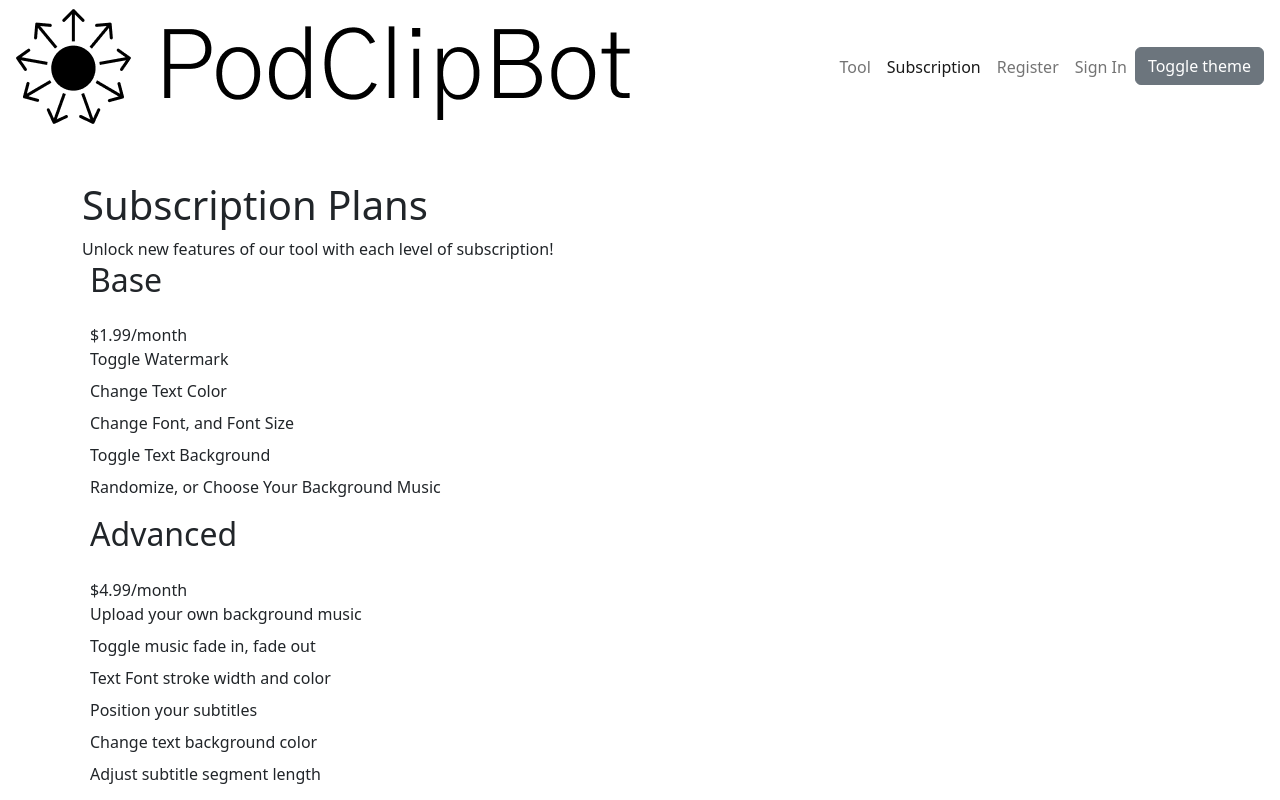
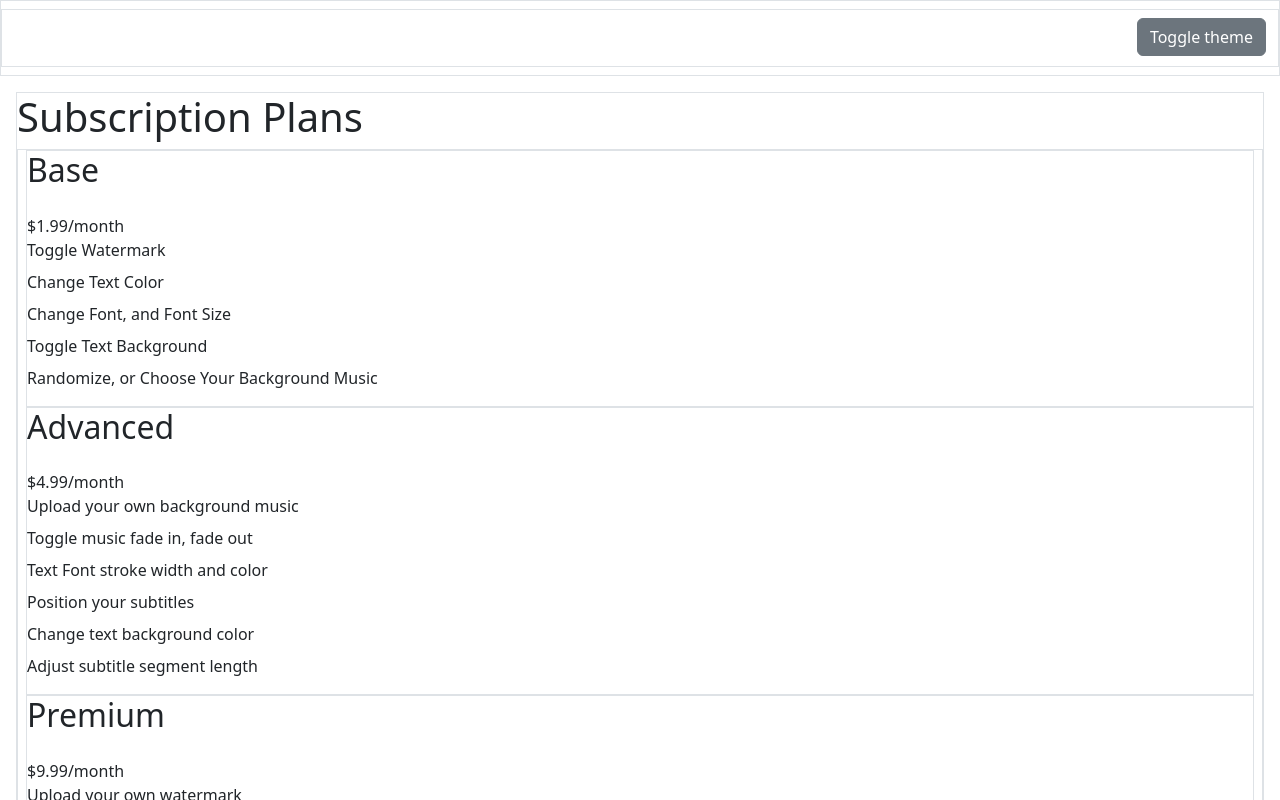
Before and after one commit to SeanCarlson96/PodClipBot-frontend, a React (Create React App) app: page /subscriptions in a window 1280 px wide. Shown: the top 800 px of the page. Built offline with nearby package versions, Linux system fonts and the light colour scheme.

Commit message:
laptop ui

```diff
--- a/src/App.css
+++ b/src/App.css
@@ -22,7 +22,7 @@ progress {
 }
 
 .App {
-	min-height: 90.5vh;
+	min-height: 91vh;
 	/* background-color: #f5f5f7; */
 	/* background-color: #b9babd; */
 	/* background-color: #3F444D; */
@@ -30,6 +30,10 @@ progress {
 
 .Tool {
 	max-width: 800px;
+}
+
+.Subscriptions {
+	max-width: 1300px;
 }
 
 .clip-box {
--- a/src/App.js
+++ b/src/App.js
@@ -42,7 +42,7 @@ function App() {
         <div className={`${bgColor} ${textColor}`}>
           <Router>
               <Header />
-                <div className="App p-5">
+                <div className="App p-3">
                     <Routing />
                 </div>
               <Footer />
--- a/src/ThemeProvider.js
+++ b/src/ThemeProvider.js
@@ -2,7 +2,7 @@ import React, { useState, useEffect } from 'react';
 import { ThemeContext } from './contexts/ThemeContext';
 
 export function ThemeProvider({ children }) {
-    const [theme, setTheme] = useState('light');
+    const [theme, setTheme] = useState('dark');
 
     const toggleTheme = () => {
         setTheme((currentTheme) => (currentTheme === 'light' ? 'dark' : 'light'));
--- a/src/components/Header.js
+++ b/src/components/Header.js
@@ -16,10 +16,12 @@ const Header = () => {
   };
 
   return (
-    <nav className="navbar navbar-expand-lg navbar-light p-1">
-      <div className="container-fluid d-flex justify-content-between">
-        <a className="navbar-brand pl-4" href="/">
-          <img src={process.env.PUBLIC_URL + '/PodClipBot.com3.png'} alt="logo" className="logo w-44" />
+    // <nav className="navbar navbar-expand-lg navbar-light py-1 px-5 border">
+    <nav className="navbar navbar-expand-lg navbar-dark border">
+      <div className="container-fluid d-flex justify-content-between border">
+        <a className="navbar-brand" href="/">
+          {/* <img src={process.env.PUBLIC_URL + '/PodClipBot.com3.png'} alt="logo" className="logo w-44" /> */}
+          <h2>PodClipBot</h2>
         </a>
         <ul className="navbar-nav flex flex-row space-x-2">
           <li className="nav-item">
--- a/src/components/Subscriptions.js
+++ b/src/components/Subscriptions.js
@@ -1,6 +1,6 @@
 
 const SubscriptionCard = ({ planName, price, benefits }) => (
-  <div className="bg-white rounded-lg p-6 mx-2 my-6 flex-shrink flex-grow">
+  <div className="rounded-lg p-6 mx-2 my-6 w-1/3 border">
     <h2 className="mb-4 font-light">{planName}</h2>
     <p className="text-xl text-gray-600 mb-6">${price}/month</p>
     <ul className="list-unstyled">
@@ -48,10 +48,9 @@ const Subscriptions = () => {
   ];
 
   return (
-    <div className="container mx-auto">
-      <h1 className="font-extralight">Subscription Plans</h1>
-      <p className="mb-10 font-light">Unlock new features of our tool with each level of subscription!</p>
-      <div className="flex flex-wrap justify-center">
+    <div className="Subscriptions mx-auto flex flex-col gap-3 border">
+      <h1>Subscription Plans</h1>
+      <div className="flex justify-center border">
         {subscriptionOptions.map((option, index) => (
           <SubscriptionCard key={index} {...option} />
         ))}
--- a/src/components/advanced-plan-components/AdvancedMusic.js
+++ b/src/components/advanced-plan-components/AdvancedMusic.js
@@ -1,4 +1,5 @@
-import React, {useState} from 'react'
+import React, {useState,useEffect} from 'react'
+import { Tooltip } from 'bootstrap';
 
 function AdvancedMusic({music}) {
     // const [customMusic, setCustomMusic] = useState('');
@@ -11,23 +12,27 @@ function AdvancedMusic({music}) {
     const handleMusicFadeToggle = () => {
       setMusicFade(!musicFade);
     };
+    useEffect(() => {
+      const tooltips = document.querySelectorAll('[data-bs-toggle="tooltip"]');
+      tooltips.forEach((tooltip) => new Tooltip(tooltip));
+    }, []);
 
   return (
     <>
         <div className="custom-music-upload flex gap-2 items-center advanced-plan-input">
           <label className="customMusic flex gap-2" htmlFor="music-file">Custom Music Upload:
-                <span
+
+              </label>
+              <span
                   className="cursor-pointer inline-flex items-center justify-center h-6 w-6 rounded-full bg-gray-300 text-gray-700"
                   data-bs-toggle="tooltip"
                   data-bs-placement="top"
-                  title="Accepted file types: MP3, WAV, OGG"
+                  title="Accepted file types: MP3, WAV, AAC, FLAC, M4A, OGG, OPUS, ALAC, AIFF, WMA"
                 >?</span>
-              </label>
             <input type="file" id="music-file" name="music-file" className="form-control-file" disabled={!music}
             // onChange={handleCustomMusicUpload}
             />
         </div>
-
 
         <div className="music-fade form-check form-switch flex gap-2 items-center advanced-plan-input">
           <input
--- a/src/components/base-plan-components/BaseMusic.js
+++ b/src/components/base-plan-components/BaseMusic.js
@@ -6,19 +6,19 @@ function BaseMusic({music}) {
     const [files, setFiles] = useState([]);
     const [selectedMusic, setSelectedMusic] = useState(null);
 
-    useEffect(() => {
-      const fetchMusicFiles = async () => {
-        try {
-          const response = await fetch('http://127.0.0.1:5000/api/music_files');
-          const data = await response.json();
-          setFiles(data);
-        } catch (error) {
-          console.error('Error fetching music files:', error);
-        }
-      };
+    // useEffect(() => {
+    //   const fetchMusicFiles = async () => {
+    //     try {
+    //       const response = await fetch('http://127.0.0.1:5000/api/music_files');
+    //       const data = await response.json();
+    //       setFiles(data);
+    //     } catch (error) {
+    //       console.error('Error fetching music files:', error);
+    //     }
+    //   };
 
-      fetchMusicFiles();
-    }, []);
+    //   fetchMusicFiles();
+    // }, []);
 
     const handleMusicChoiceChange = (e) => {
         const selectedMusic = e.target.value;
--- a/src/components/premium-plan-components/PremiumWatermark.js
+++ b/src/components/premium-plan-components/PremiumWatermark.js
@@ -1,4 +1,5 @@
-import React, { useState } from "react";
+import React, { useState, useEffect } from "react";
+import { Tooltip } from "bootstrap";
 
 function PremiumWatermark({ watermark }) {
 //   const [customWatermark, setCustomWatermark] = useState(null);
@@ -34,6 +35,10 @@ function PremiumWatermark({ watermark }) {
   const handleWatermarkOpacityChange = (e) => {
     setWatermarkOpacity(e.target.value);
   };
+  useEffect(() => {
+    const tooltips = document.querySelectorAll('[data-bs-toggle="tooltip"]');
+    tooltips.forEach((tooltip) => new Tooltip(tooltip));
+  }, []);
   return (
     <>
       {/* <div className="watermark-position flex gap-2 items-center premium-plan-input">
@@ -97,14 +102,15 @@ function PremiumWatermark({ watermark }) {
         />
       </div> */}
       <div className="custom-watermark-upload flex gap-2 items-center premium-plan-input">
-          <label className="customWatermark flex gap-2" htmlFor="watermark-file">Custom Watermark Upload:
-                <span
+          <label className="customWatermark flex gap-2" htmlFor="watermark-file">
+            Custom Watermark Upload:
+              </label>
+              <span
                   className="cursor-pointer inline-flex items-center justify-center h-6 w-6 rounded-full bg-gray-300 text-gray-700"
                   data-bs-toggle="tooltip"
                   data-bs-placement="top"
-                  title="Accepted file types: JPG, JPEG, PNG"
+                  title="Accepted file types: JPEG, PNG, GIF, BMP, SVG, TIFF, WebP, HEIF, ICO"
                 >?</span>
-              </label>
             <input type="file" id="watermark-file" name="watermark-file" className="form-control-file" disabled={!watermark}
             // onChange={handleCustomWatermarkUpload}
             />
```
